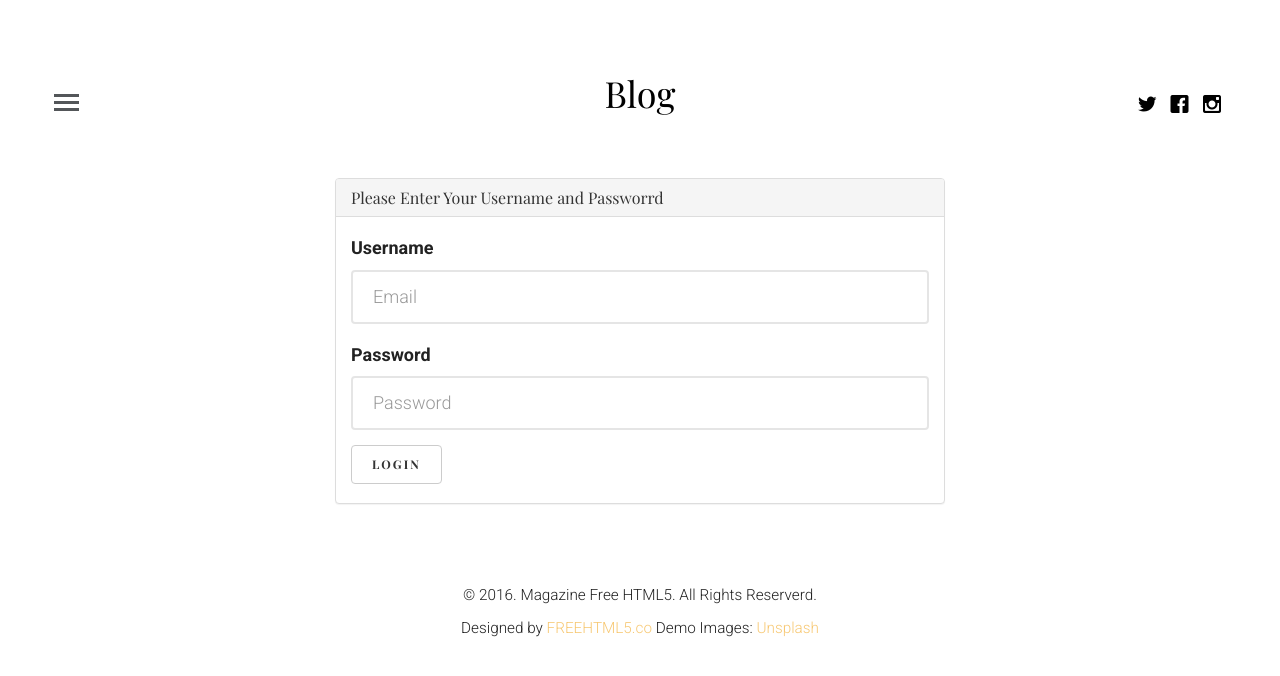
After one commit to jamiul/Django-Blog-Project, a Django app: page /login in a window 1280 px wide. The commit adds this page. Shown: the top 676 px of the page. Run offline with Django 3.2, Linux system fonts and the light colour scheme; some web fonts are replaced.

Commit message:
Custom login

```diff
--- a/Django_Blog/BlogApp/urls.py
+++ b/Django_Blog/BlogApp/urls.py
@@ -21,5 +21,7 @@ urlpatterns = [
     path('profile/<name>', views.ProfileView, name="profile"),
     #path('single/<int:id>', views.SingleView.as_view(), name="single"),
     path('single/<int:id>', views.SingleView, name='single'),
-    path('topic/<name>', views.CategoryView, name="topic")
+    path('topic/<name>', views.CategoryView, name="topic"),
+    path('login', views.loginView, name="login"),
+    path('logout', views.logoutView, name="logout")
 ]
--- a/Django_Blog/BlogApp/views.py
+++ b/Django_Blog/BlogApp/views.py
@@ -1,8 +1,9 @@
 from django.views.generic import TemplateView
-from django.shortcuts import render, get_object_or_404
+from django.shortcuts import render, get_object_or_404, redirect
 from .models import article
 from .models import author
 from .models import category
+from django.contrib.auth import authenticate,login,logout
 
 '''class IndexView(TemplateView):#Class-based Template View
 	template_name = 'index.html'
@@ -38,3 +39,20 @@ def CategoryView(request, name):
     cat=get_object_or_404(category, name=name)
     post=article.objects.filter(category=cat.id)
     return render(request, "category.html",{"post":post, "cat":cat})
+
+def loginView(request):
+    if request.user.is_authenticated:
+        return redirect('home')
+    else:
+        if request.method == "POST":
+            user = request.POST.get('user')
+            password = request.POST.get('pass')
+            auth = authenticate(request, username=user, password = password)
+            if auth is not None:
+                login(request,auth)
+                return redirect('home')
+    return render(request,'login.html')
+
+def logoutView(request):
+    logout(request)
+    return redirect('home')
--- a/Django_Blog/templates/base.html
+++ b/Django_Blog/templates/base.html
@@ -79,7 +79,11 @@
 					<li><a href="#">Create new post</a></li>
 					<li><a href="#">Food &amp; Drinks</a></li>
 					<li><a href="#">Culture</a></li>
-					<li><a href="#">Logout</a></li>
+					{% if request.user.is_authenticated %}
+						<li><a href="{% url 'logout' %}">Logout</a></li>
+						{% else %}
+						<li><a href="{% url 'login' %}">Login</a></li>
+					{% endif %}
 				</ul>
 			</div>
 			<div class="fh5co-box">
--- /dev/null
+++ b/Django_Blog/templates/login.html
@@ -0,0 +1,39 @@
+{% extends 'base.html' %}
+{% load static %}
+{% block title %}Login Page{%  endblock %}
+
+{% block stylesheet %}{% endblock %}
+{% block profile %} {% endblock %}
+{% block content %}
+
+<div class="container-fluid">
+    <div class="row">
+        <div class="col-md-6 col-md-offset-3">
+            <div class="panel panel-default">
+                    <div class="panel-heading">
+                        <h3 class="panel-title">Please Enter Your Username and Passworrd</h3>
+                    </div>
+                    <div class="panel-body">
+                    <form action="" method="POST">
+                            {% csrf_token %}
+                        <div class="form-group">
+                        <label for="exampleInputEmail1">Username</label>
+                        <input type="text" name="user" class="form-control" id="exampleInputEmail1" placeholder="Email">
+                        </div>
+                        <div class="form-group">
+                        <label for="exampleInputPassword1">Password</label>
+                        <input type="password" name="pass" class="form-control" id="exampleInputPassword1" placeholder="Password">
+                        </div>
+                        <button type="submit" class="btn btn-default">Login</button>
+                    </form>
+                  </div>
+                </div>
+        </div>
+    </div>
+</div>
+
+{% endblock %}
+
+{% block scripts %}
+
+{% endblock %}
```
Also changed, not shown: Django_Blog/db.sqlite3.
